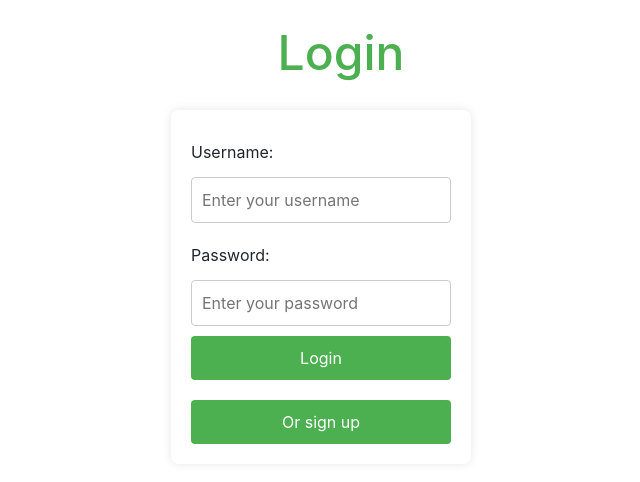
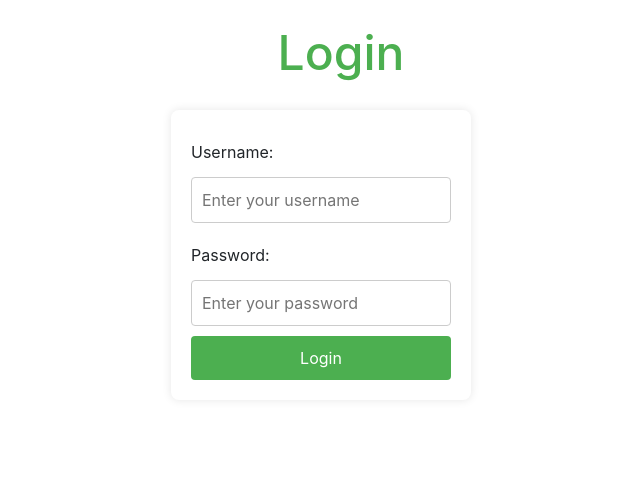
Before and after one commit to alguadam/ie-bank-fe, a Vue app: page /userlogin in a window 1280 px wide. Shown: the top 482 px of the page, without its empty margins (319-959 px from the left). Built offline with nearby package versions, Linux system fonts and the light colour scheme.

Commit message:
add axios and delete sign up

```diff
--- a/package.json
+++ b/package.json
@@ -8,7 +8,7 @@
   },
   "dependencies": {
     "@vue-hero-icons/outline": "^1.7.2",
-    "axios": "^1.1.3",
+    "axios": "^1.6.2",
     "bootstrap": "^4.6.0",
     "bootstrap-vue": "^2.21.2",
     "core-js": "^3.8.3",
--- a/src/components/Ulogin.vue
+++ b/src/components/Ulogin.vue
@@ -2,34 +2,36 @@
   <div>
     <ArrowLeftIcon class="back" @click="goBack" />
     <h2>Login</h2>
-      <form>
+    <form @submit.prevent="login">
       <label for="username">Username:</label>
-        <input type="text" id="username" placeholder="Enter your username" required>
+      <input v-model="username" type="text" id="username" placeholder="Enter your username" required>
       <label for="password">Password:</label>
-        <input type="password" id="password" placeholder="Enter your password" required>
+      <input v-model="password" type="password" id="password" placeholder="Enter your password" required>
       <button type="submit">Login</button>
-        <router-link to="/usersignup">
-        <button class="signup">
-            Or sign up
-        </button>
-    </router-link>
     </form>
   </div>
 </template>
 
 <script>
 import { ArrowLeftIcon } from "@vue-hero-icons/outline";
+import axios from "axios";
 
 export default {
   components: {
     ArrowLeftIcon,
+  },
+  data() {
+    return {
+      username: "",
+      password: "",
+    };
   },
   methods: {
     goBack() {
       // Check if the router exists
       if (this.$router) {
         // Navigate to the 'Home' route
-          this.$router.push({ name: 'Home' });
+        this.$router.push({ name: "Home" });
       }
     },
   },
--- a/src/router/index.js
+++ b/src/router/index.js
@@ -4,6 +4,7 @@ import Skull from '../components/Skull.vue'
 import AppAccounts from '../components/AppAccounts.vue'
 import Ulogin from '../components/Ulogin.vue'
 import Home from '../components/Home.vue'
+
 
 Vue.use(VueRouter);
 
```
Also changed, not shown: 1 other file (tests, documents, lock files or other folders). Lines whose indentation alone changed are shown as unchanged.
